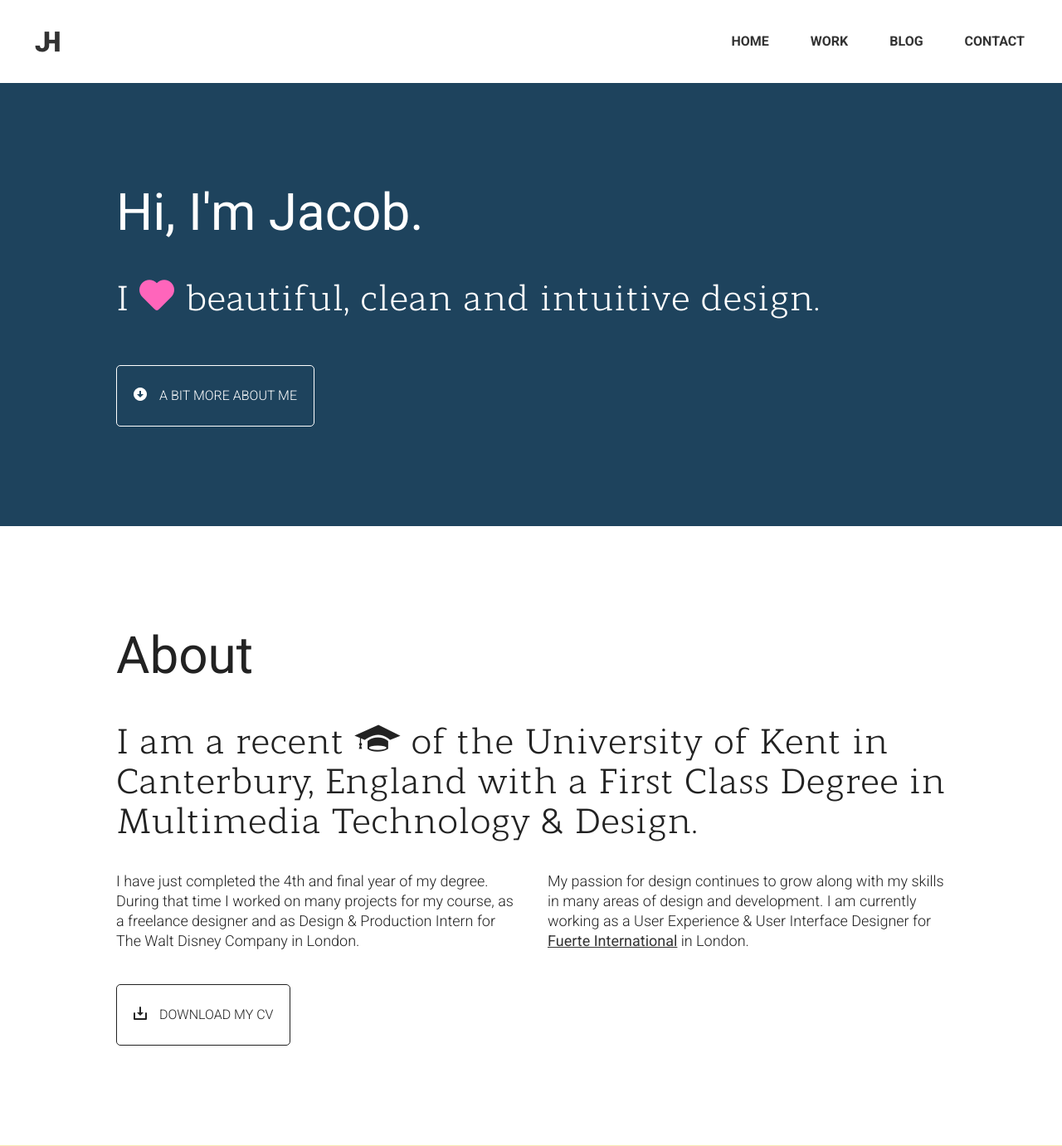
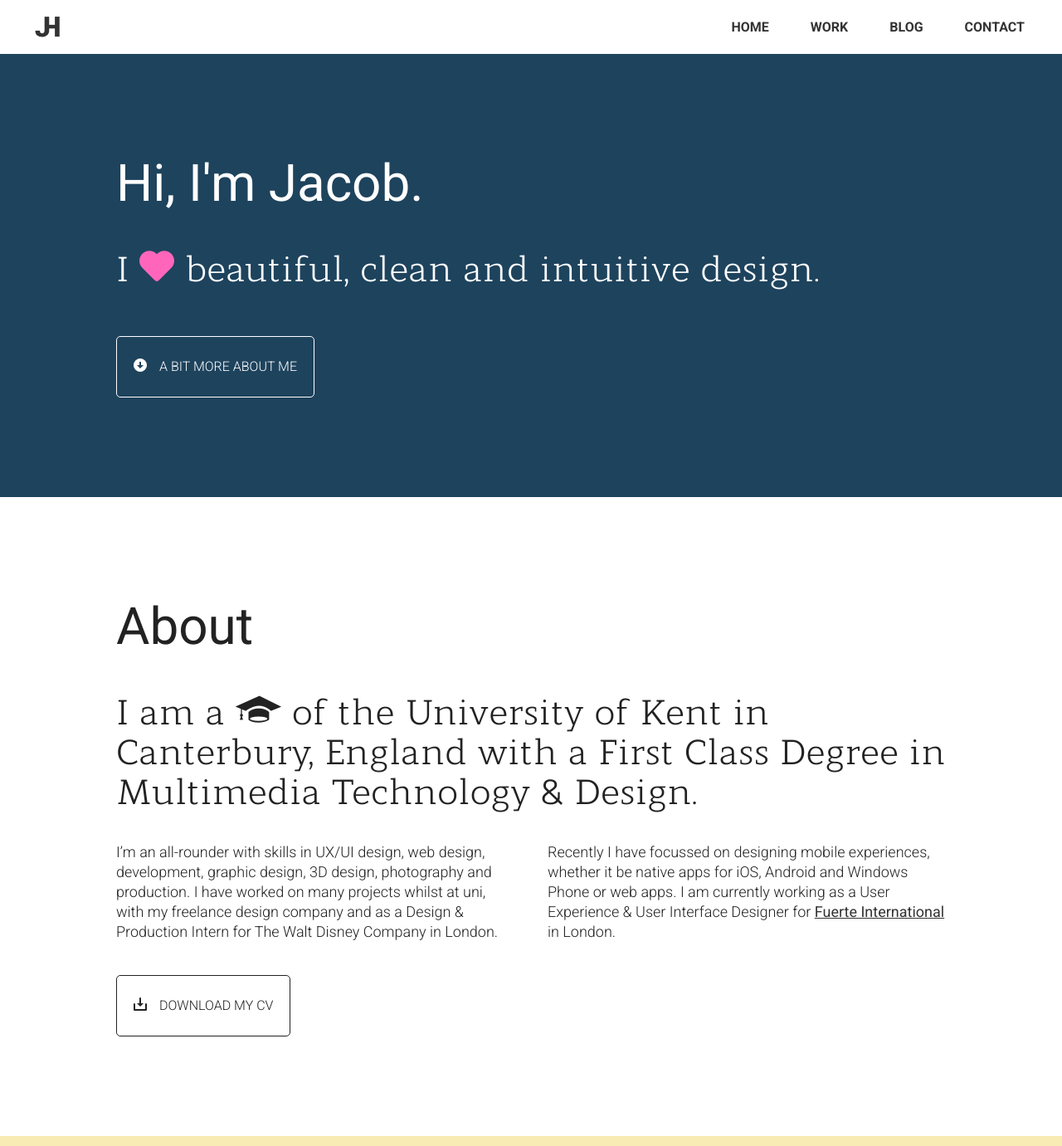
Before and after one commit to JacobH1992/jacob-hammond-portfolio, a PHP site: page / in a window 1280 px wide. Shown: the top 1381 px of the page at 83% size. Run offline with PHP 8.4, Linux system fonts and the light colour scheme; some libraries are stand-ins or nearby versions.

Commit message:
Updated copy

```diff
--- a/css/styles.css
+++ b/css/styles.css
@@ -729,7 +729,6 @@
 
 @media (min-width: 640px) {
   nav {
-    height: 100px;
     padding-right: 40px;
   }
   nav ul {
@@ -754,7 +753,7 @@
     float: left;
     padding-left: 20px;
     padding-right: 20px;
-    line-height: 100px;
+    line-height: 65px;
   }
   nav li:first-child, nav li.first {
     padding-left: 0;
@@ -774,7 +773,7 @@
     padding: 0 40px;
   }
   #nav-logo h1 {
-    line-height: 106px;
+    line-height: 70px;
   }
 
   #site-nav-btn {
@@ -874,10 +873,6 @@
 }
 
 @media (min-width: 640px) {
-  header {
-    margin-top: 100px;
-  }
-
   .section-padding {
     padding: 100px 20px;
   }
--- a/includes/scripts.php
+++ b/includes/scripts.php
@@ -11,7 +11,7 @@
   {
     boxClass:     'wow',        // animated element css class (default is wow)
     animateClass: 'animated',   // animation css class (default is animated)
-    offset:       200,          // distance to the element when triggering the animation (default is 0)
+    offset:       0,          // distance to the element when triggering the animation (default is 0)
     mobile:       false         // trigger animations on mobile devices (true is default)
   }
 );
--- a/sass/_main.scss
+++ b/sass/_main.scss
@@ -73,9 +73,6 @@
 }
 
 @media ($min_bp_a) {
-    header {
-        margin-top: 100px;
-    }
 
     .section-padding {
         padding: 100px 20px;
--- a/sass/_nav.scss
+++ b/sass/_nav.scss
@@ -106,7 +106,6 @@
 
 @media ($min_bp_a) {
     nav {
-        height: 100px;
         padding-right: 40px;
         ul {
             width: auto;
@@ -119,7 +118,7 @@
         li {
             padding: 0 40px;
             @include horizontal-list-item(20px, left);
-            line-height: 100px;
+            line-height: 65px;
             a {
                 padding: 5px 5px;
             }
@@ -130,7 +129,7 @@
         float: left;
         padding: 0 40px;
         h1 {
-            line-height: 106px;
+            line-height: 70px;
         }
     }
 
--- a/views/contact.php
+++ b/views/contact.php
@@ -8,11 +8,11 @@
 
 <main>
 
-    <section class="white">
+<!--     <section class="white">
         <div class="align-center section-padding wow slideInLeft">
             <h2>As a recent graduate I am keen to find opportunities that will help further my skill set and career.</h2>
             <a href="/downloads/Jacob-Hammond-Multimedia-Designer-CV-2014.pdf" target="_blank" class="btn wow fadeIn" data-wow-delay=".25s"><i class="ico-download"></i>DOWNLOAD MY CV</a>
         </div>
     </section>
-
+ -->
 </main>
--- a/views/index.php
+++ b/views/index.php
@@ -12,9 +12,9 @@
 <a id="about"></a>
         <div class="align-center section-padding">
             <h1>About</h1>
-            <h2 class="wow fadeIn" data-wow-delay=".25s">I am a recent <i class="ico-graduate ico--no-margin"></i> of the University of Kent in Canterbury, England with a First Class Degree in Multimedia Technology & Design.</h2>
-            <p class="half-margin wow fadeIn" data-wow-delay=".5s">I have just completed the 4th and final year of my degree. During that time I worked on many projects for my course, as a freelance designer and as Design & Production Intern for The Walt Disney Company in London.</p>
-            <p class="half-margin wow fadeIn" data-wow-delay=".75s">My passion for design continues to grow along with my skills in many areas of design and development. I am currently working as a User Experience & User Interface Designer for <a href="http://fuerteint.com/" target="_blank">Fuerte International</a> in London.</p>
+            <h2 class="wow fadeIn" data-wow-delay=".25s">I am a <i class="ico-graduate ico--no-margin"></i> of the University of Kent in Canterbury, England with a First Class Degree in Multimedia Technology & Design.</h2>
+            <p class="half-margin wow fadeIn" data-wow-delay=".5s">I’m an all-rounder with skills in UX/UI design, web design, development, graphic design, 3D design, photography and production. I have worked on many projects whilst at uni, with my freelance design company and as a Design & Production Intern for The Walt Disney Company in London.</p>
+            <p class="half-margin wow fadeIn" data-wow-delay=".75s">Recently I have focussed on designing mobile experiences, whether it be native apps for iOS, Android and Windows Phone or web apps. I am currently working as a User Experience & User Interface Designer for <a href="http://fuerteint.com/" target="_blank">Fuerte International</a> in London.</p>
             <div class="section-content-wrapper">
                 <a href="/downloads/Jacob-Hammond-Multimedia-Designer-CV-2014.pdf" target="_blank" class="btn"><i class="ico-download"></i>DOWNLOAD MY CV</a>
             </div>
@@ -79,7 +79,7 @@
 
                 ?>
                     <a href="work/<?= $url; ?>">
-                        <div class="work-item third wow flipInX">
+                        <div class="work-item third">
                             <img src="img/blank.gif" data-src="<?= $imgThumb; ?>" alt="<?= $title; ?>" title="<?= $title; ?>" class="lazy"/>
                             <noscript><img src="<?= $imgThumb; ?>" alt="<?= $title; ?>" title="<?= $title; ?>"/></noscript>
                             <div class="work-item-description">
--- a/views/work.php
+++ b/views/work.php
@@ -32,7 +32,7 @@
 
                 ?>
                     <a href="/work/<?= $url; ?>">
-                        <div class="work-item wow flipInX" data-wow-offset="0">
+                        <div class="work-item" data-wow-offset="0">
                             <img src="img/blank.gif" data-src="<?= $imgThumb; ?>" alt="<?= $title; ?>" title="<?= $title; ?>" class="lazy"/>
                             <noscript><img src="<?= $imgThumb; ?>" alt="<?= $title; ?>" title="<?= $title; ?>"/></noscript>
                             <div class="work-item-description">
```
Also changed, not shown: 1 other file.
